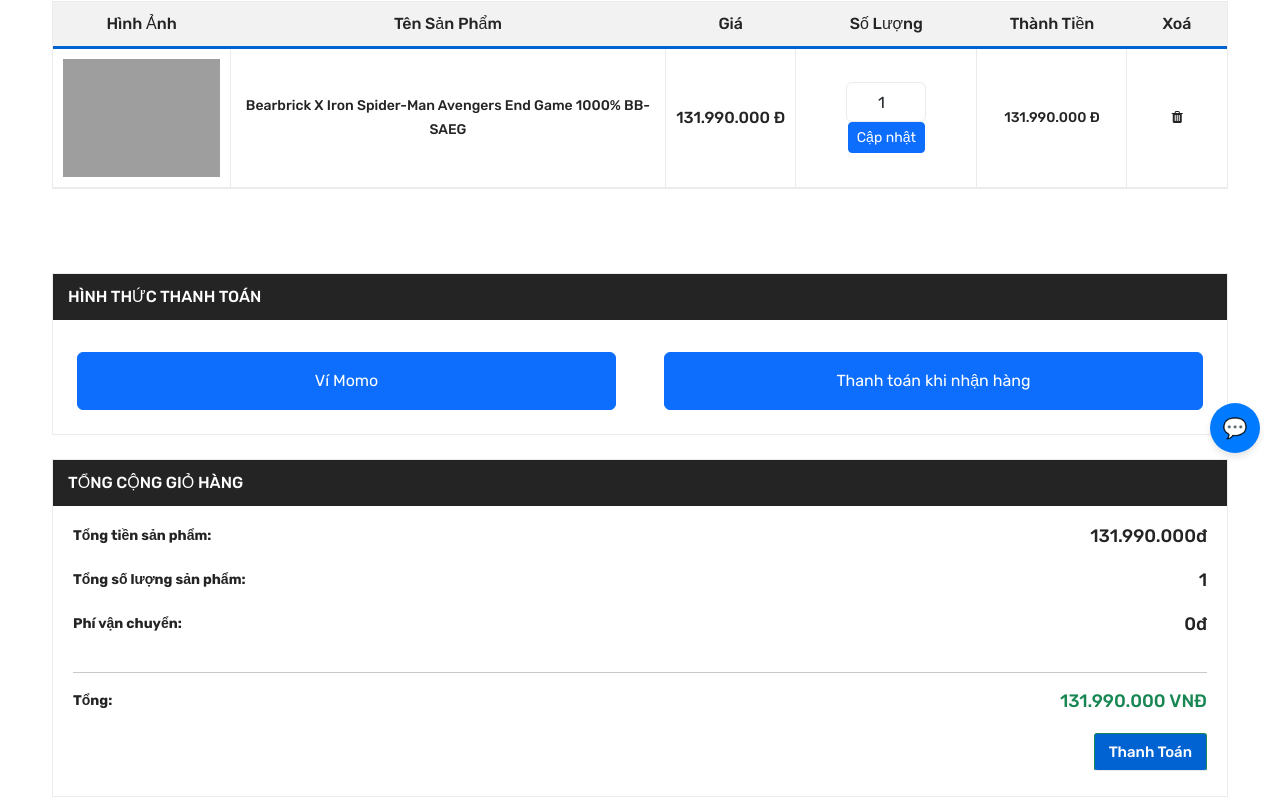
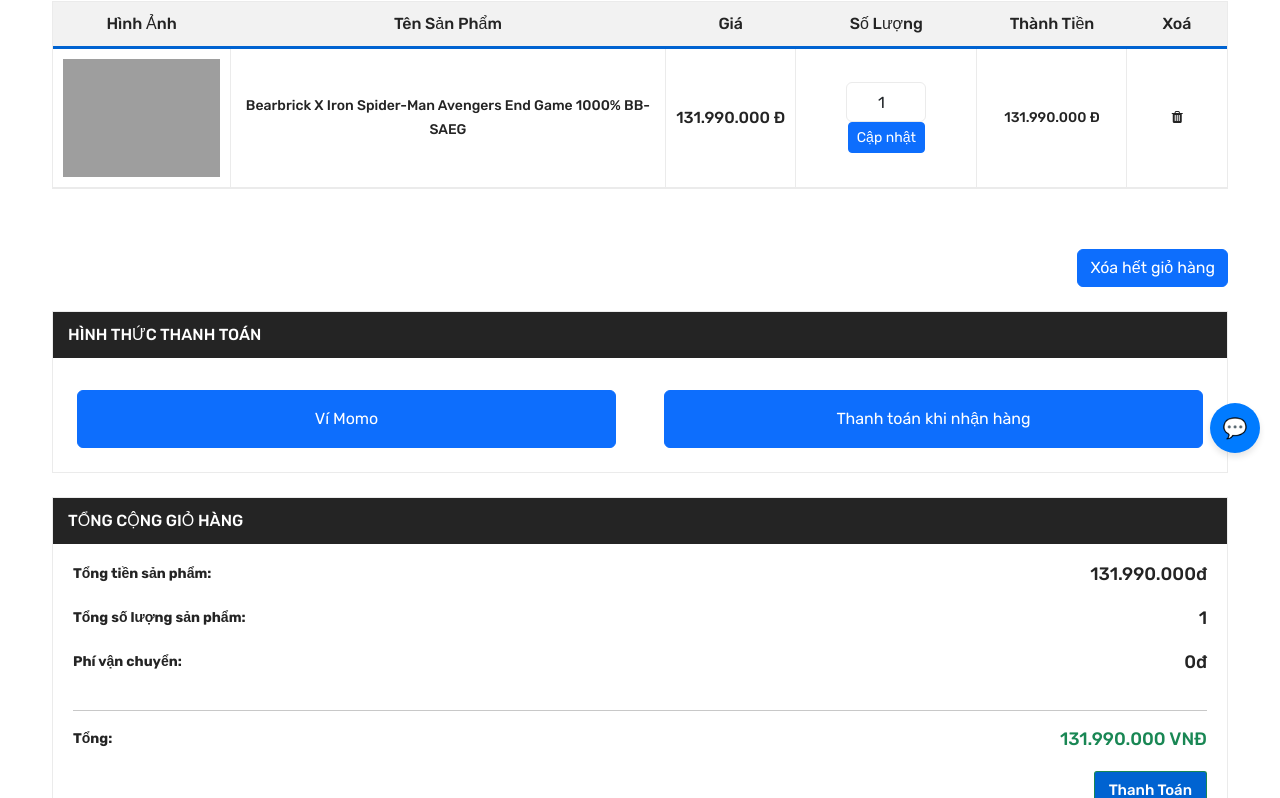
Before and after one commit to tinle1811/Beta6s, a Laravel app: page /cart in a window 1280 px wide. Shown: the part 327-1125 px from the top of the page. Run offline with Laravel 12, Linux system fonts and the light colour scheme; a user stored in the database is signed in; data comes from the database, SQL or seed files in the repository; tables that the repository leaves empty hold one stand-in row (values such as "Sample post"); some web fonts are replaced; grey boxes are pictures that could not be loaded.

Commit message:
Tín: Hoàn thành chức năng xóa hết giỏ hàng

```diff
--- a/app/Http/Controllers/CartController.php
+++ b/app/Http/Controllers/CartController.php
@@ -104,7 +104,20 @@
         }
         return redirect()->route('user.cart.index');
     }
+    public function clearCart()
+    {
+        // Kiểm tra người dùng đã đăng nhập chưa
+        if (!Auth::check()) {
+            return redirect()->route('user.home.index')->with('error', 'Vui lòng đăng nhập để xóa giỏ hàng');
+        }
 
+        // Lấy id tài khoản người dùng
+        $maTk = Auth::user()->MaTK;
 
+        // Xóa tất cả sản phẩm trong giỏ hàng của người dùng
+        GioHang::where('MaTK', $maTk)->delete();
 
+        // Chuyển hướng về trang giỏ hàng với thông báo thành công
+        return redirect()->route('user.cart.index')->with('success', 'Giỏ hàng đã được xóa.');
+    }
 }
--- a/resources/views/user/cart/index.blade.php
+++ b/resources/views/user/cart/index.blade.php
@@ -6,7 +6,6 @@
         <!--shopping cart area start -->
         <div class="shopping_cart_area mt-60">
         <div class="container">
-            <form action="#">
                 <div class="row">
                     <div class="col-12">
                         <div class="table_desc">
@@ -58,6 +57,12 @@
                                 </table>
                             </div>
                         </div>
+                        @if(count($viewData['cartItems']) > 0)
+                            <form action="{{ route('user.cart.clear') }}" method="POST" class="text-end">
+                                @csrf
+                                <button type="submit" class="btn btn-primary">Xóa hết giỏ hàng</button>
+                            </form>
+                        @endif
                     </div>
                 </div>
                 <!-- Coupon & Cart Totals -->
--- a/routes/web.php
+++ b/routes/web.php
@@ -47,6 +47,7 @@
    Route::delete('/cart/remove/{id}', [CartController::class, 'remove'])->name('user.cart.remove');
    Route::post('/cart/update/{id}', [CartController::class, 'update'])->name('user.cart.update');
    Route::post('/cart/payment-method', [CartController::class, 'paymentMethod'])->name('user.cart.paymentMethod');
+   Route::post('/cart/clear', [CartController::class, 'clearCart'])->name('user.cart.clear');
 
    Route::get('/checkout',[CheckoutController::class,'checkout'])->name('user.cart.checkout');
    Route::post('/checkout/payment',[CheckoutController::class,'payment'])->name('user.cart.payment');
```
